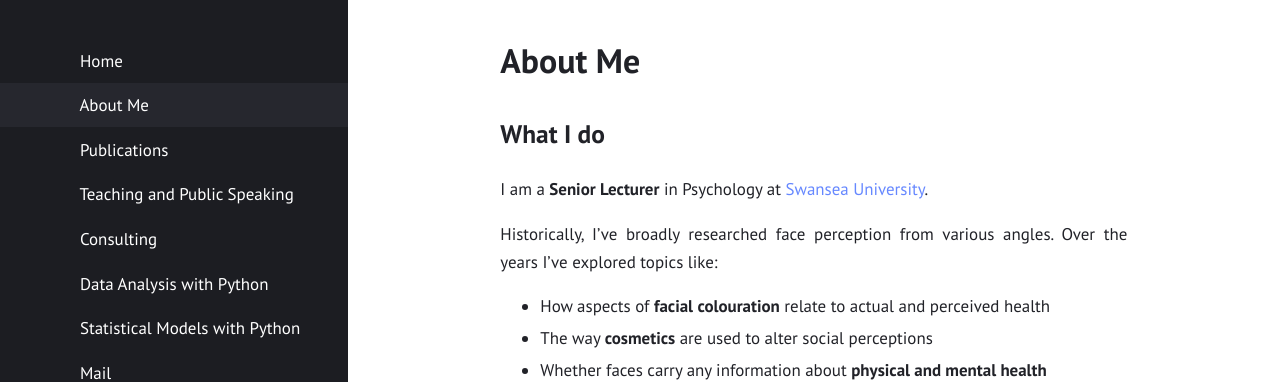
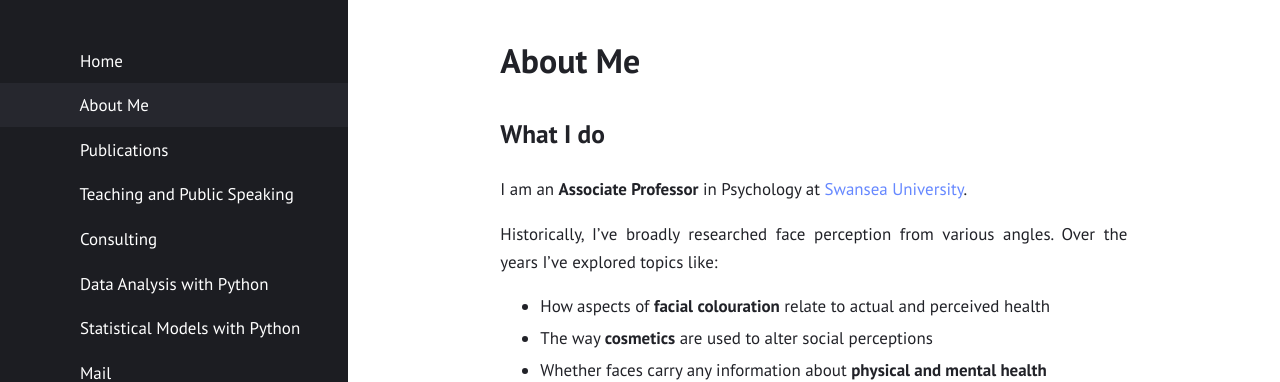
Before and after one commit to alexjonesphd/alexjonesphd.github.io, a Jekyll site: the page built from about_me.md, in a window 1280 px wide and 1400 px high. Shown: the top 382 px of the window. Built offline with Jekyll 4.4.1, drawn with Linux system fonts in a browser that asks for light colours; some of the changed text lies outside the part shown.

Commit message:
promotion

```diff
--- a/about_me.md
+++ b/about_me.md
@@ -5,7 +5,7 @@ layout: page
 ---
 
 # What I do
-I am a **Senior Lecturer** in Psychology at [Swansea University](https://www.swansea.ac.uk/staff/alex.l.jones).
+I am an **Associate Professor** in Psychology at [Swansea University](https://www.swansea.ac.uk/staff/alex.l.jones).
 
 Historically, I've broadly researched face perception from various angles. Over the years I've explored topics like:
 
@@ -35,4 +35,4 @@ I am also a expert user of the **Python** programming language, having used it e
 |-----------------------|----------------|-----------|
 | **Bangor University** | Research Officer in the [SOBA Lab](https://www.soba-lab.com) | 2013-2014 |
 | **Gettysburg College**| Postdoctoral Researcher in the [Perception Lab](http://www.richard-russell.net) | 2014-2015 |
-| **Swansea University**| Lecturer -> Senior Lecturer | 2016 - Present |
+| **Swansea University**| Lecturer -> Senior Lecturer -> Associate Professor | 2016 - Present |
```
